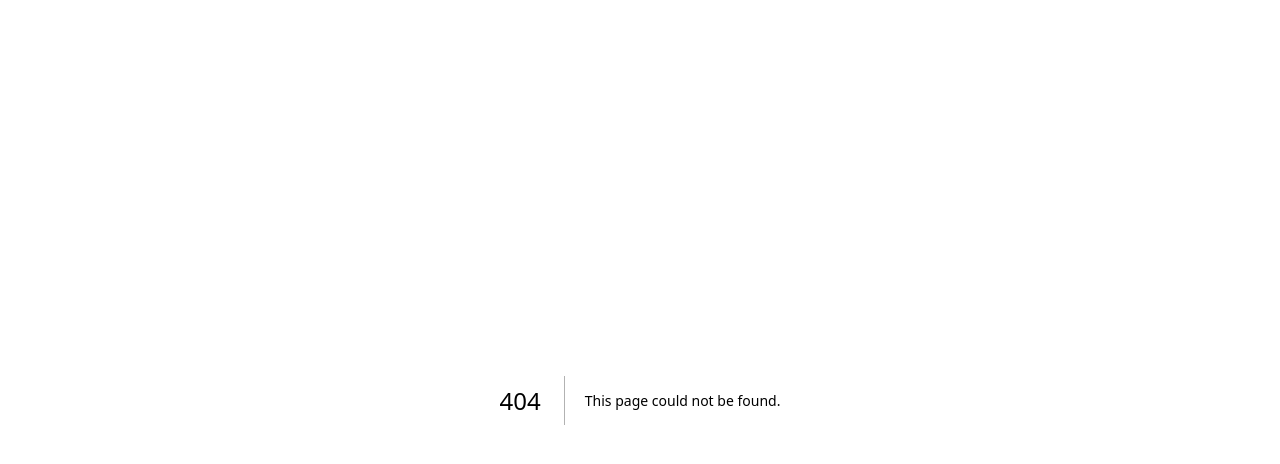
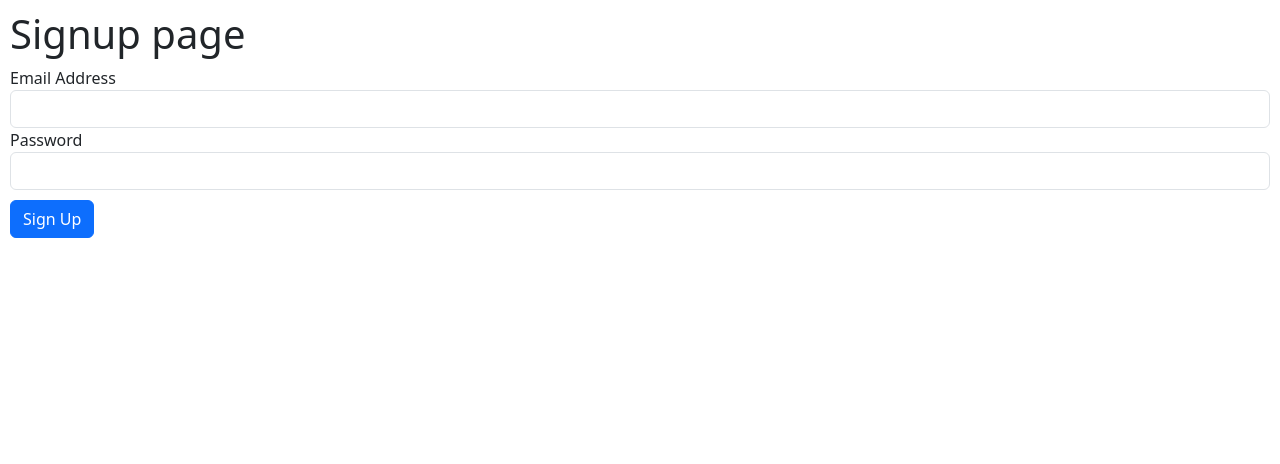
Before and after one commit to adrian-rosario/node-react-udemy, a Next.js app in the folder ticketing/client/: page /auth/signup in a window 1280 px wide. Before the commit this address had no page. Shown: the top 464 px of the page. Built offline with nearby package versions, Linux system fonts and the light colour scheme.

Commit message:
bootstrap, axios, signup form

```diff
--- a/ticketing/client/package.json
+++ b/ticketing/client/package.json
@@ -10,6 +10,7 @@
   "author": "",
   "license": "ISC",
   "dependencies": {
+    "axios": "^1.6.8",
     "bootstrap": "^5.3.3",
     "next": "^13.5.6",
     "react": "^18.2.0",
--- a/ticketing/client/pages/_app.js
+++ b/ticketing/client/pages/_app.js
@@ -1,7 +1,7 @@
 import "bootstrap/dist/css/bootstrap.css";
 /**
  * Next wraps pages around it's own custom default component
- * that is referred to, as the 'app'
+ * that is referred to as the 'app'
  * with _app we are defining our own custom app component
  * when one of our pages are navigated to
  * Next will import that component, and pass it into the Component
--- /dev/null
+++ b/ticketing/client/pages/auth/signup.js
@@ -0,0 +1,74 @@
+import { useState } from "react";
+import axios from "axios";
+
+export default function SignUp() {
+  const [email, setEmail] = useState("");
+  const [password, setPassword] = useState("");
+  const [errors, setErrors] = useState([]);
+
+  const formHandler = async (event) => {
+    event.preventDefault();
+
+    try {
+      const theResponse = await axios.post("/api/users/signup", {
+        email,
+        password,
+      });
+
+      console.log("form data:\n", theResponse.data);
+    } catch (error) {
+      console.log(error.response.data);
+      setErrors(error.response.data.errors);
+    }
+  };
+
+  return (
+    <>
+      <div style={{ margin: "10px" }}>
+        <form onSubmit={formHandler}>
+          <h1>Signup page</h1>
+
+          <div className='form-group'>
+            <label htmlFor='input_email'>Email Address</label>
+            <input
+              className='form-control'
+              id='input_email'
+              value={email}
+              onChange={(theEvent) => {
+                setEmail(theEvent.target.value);
+              }}
+            ></input>
+          </div>
+
+          <div className='form-group'>
+            <label htmlFor='input_password'>Password</label>
+            <input
+              className='form-control'
+              id='input_password'
+              value={password}
+              type='password'
+              onChange={(theEvent) => {
+                setPassword(theEvent.target.value);
+              }}
+            ></input>
+          </div>
+
+          {errors.length > 0 && (
+            <div className='alert alert-danger' style={{ marginTop: "10px" }}>
+              <h4>Oops.</h4>
+              <ul>
+                {errors.map((theError) => (
+                  <li key={theError.message}>{theError.message}</li>
+                ))}
+              </ul>
+            </div>
+          )}
+
+          <div style={{ marginTop: "10px" }}>
+            <button className='btn btn-primary'>Sign Up</button>
+          </div>
+        </form>
+      </div>
+    </>
+  );
+}
--- a/ticketing/client/pages/fish.js
+++ /dev/null
@@ -1,3 +0,0 @@
-export default () => {
-  return <h1>fish ][ hello</h1>;
-};
```
Also changed, not shown: 2 other files (tests, documents, lock files or other folders).
